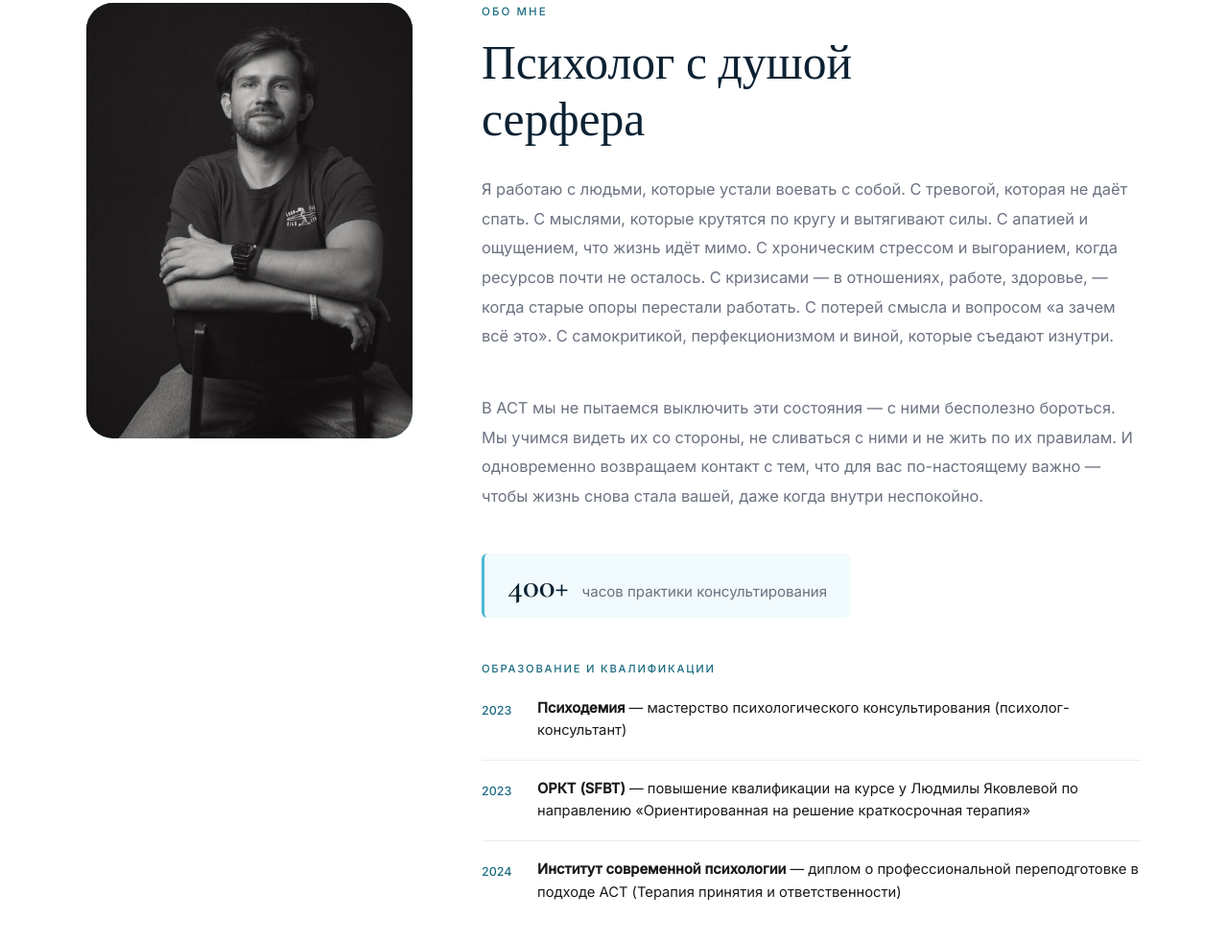
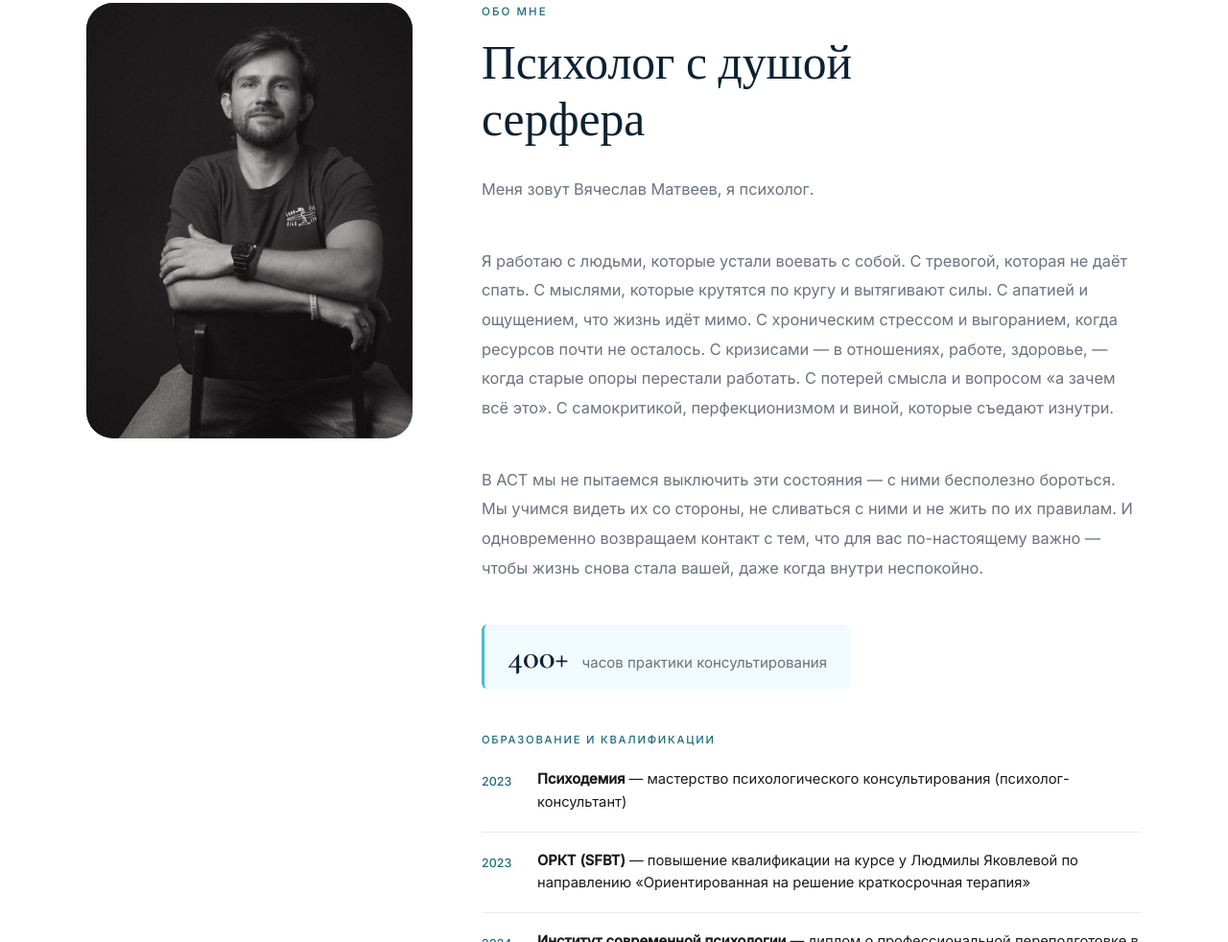
Before and after one commit to matewave/psychologist-site, a plain HTML site: page index.html in a window 1280 px wide. Shown: the part 1808-2790 px from the top of the page at 96% size. Drawn offline with nearby package versions, Linux system fonts and the light colour scheme.

Commit message:
Add self-introduction to About section
Co-Authored-By: Claude Opus 4.7 <noreply@anthropic.com>

```diff
--- a/index.html
+++ b/index.html
@@ -850,6 +850,9 @@
         <p class="label">Обо мне</p>
         <h2>Психолог с душой<br>серфера</h2>
         <p class="about-bio">
+          Меня зовут Вячеслав Матвеев, я психолог.
+        </p>
+        <p class="about-bio">
           Я работаю с людьми, которые устали воевать с собой. С тревогой, которая не даёт спать.
           С мыслями, которые крутятся по кругу и вытягивают силы. С апатией и ощущением,
           что жизнь идёт мимо. С хроническим стрессом и выгоранием, когда ресурсов почти
```
